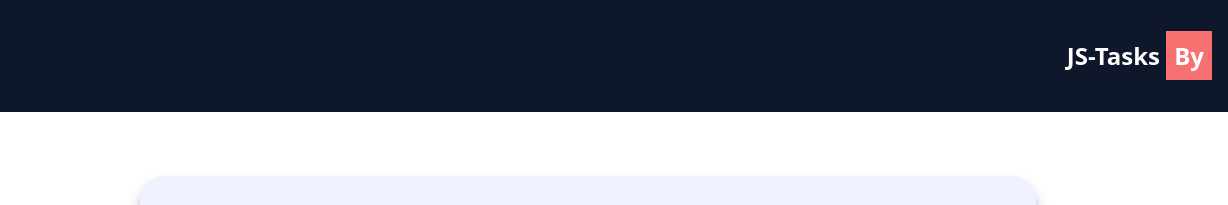
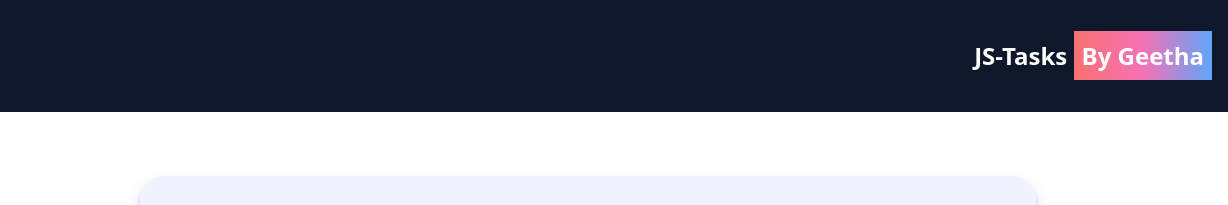
Before and after one commit to sidhgeetha/js-project-works, a plain HTML site: page index.html in a window 1280 px wide. Shown: the top 205 px of the page, 52-1280 px from the left. Drawn offline with nearby package versions, Linux system fonts and the light colour scheme.

Commit message:
ui chnages to header

```diff
--- a/index.html
+++ b/index.html
@@ -15,7 +15,7 @@
       <div class="flex container mx-auto px-4 justify-between">
         <svg xmlns="http://www.w3.org/2000/svg" width="32" height="32" viewBox="0 0 256 256"><!-- Icon from SVG Logos by Gil Barbara - https://raw.githubusercontent.com/gilbarbara/logos/master/LICENSE.txt --><path fill="#F7DF1E" d="M0 0h256v256H0z"/><path d="m67.312 213.932l19.59-11.856c3.78 6.701 7.218 12.371 15.465 12.371c7.905 0 12.89-3.092 12.89-15.12v-81.798h24.057v82.138c0 24.917-14.606 36.259-35.916 36.259c-19.245 0-30.416-9.967-36.087-21.996m85.07-2.576l19.588-11.341c5.157 8.421 11.859 14.607 23.715 14.607c9.969 0 16.325-4.984 16.325-11.858c0-8.248-6.53-11.17-17.528-15.98l-6.013-2.58c-17.357-7.387-28.87-16.667-28.87-36.257c0-18.044 13.747-31.792 35.228-31.792c15.294 0 26.292 5.328 34.196 19.247l-18.732 12.03c-4.125-7.389-8.591-10.31-15.465-10.31c-7.046 0-11.514 4.468-11.514 10.31c0 7.217 4.468 10.14 14.778 14.608l6.014 2.577c20.45 8.765 31.963 17.7 31.963 37.804c0 21.654-17.012 33.51-39.867 33.51c-22.339 0-36.774-10.654-43.819-24.574"/></svg>
         <h1 class="text-2xl font-bold">JS-Tasks <span id="byBtn"
-            class="bg-red-400 text-white p-2">By</span></h1>
+            class="bg-gradient-to-r from-red-400 via-pink-400 to-blue-400 text-white p-2">By Geetha</span></h1>
 
 
 
```
